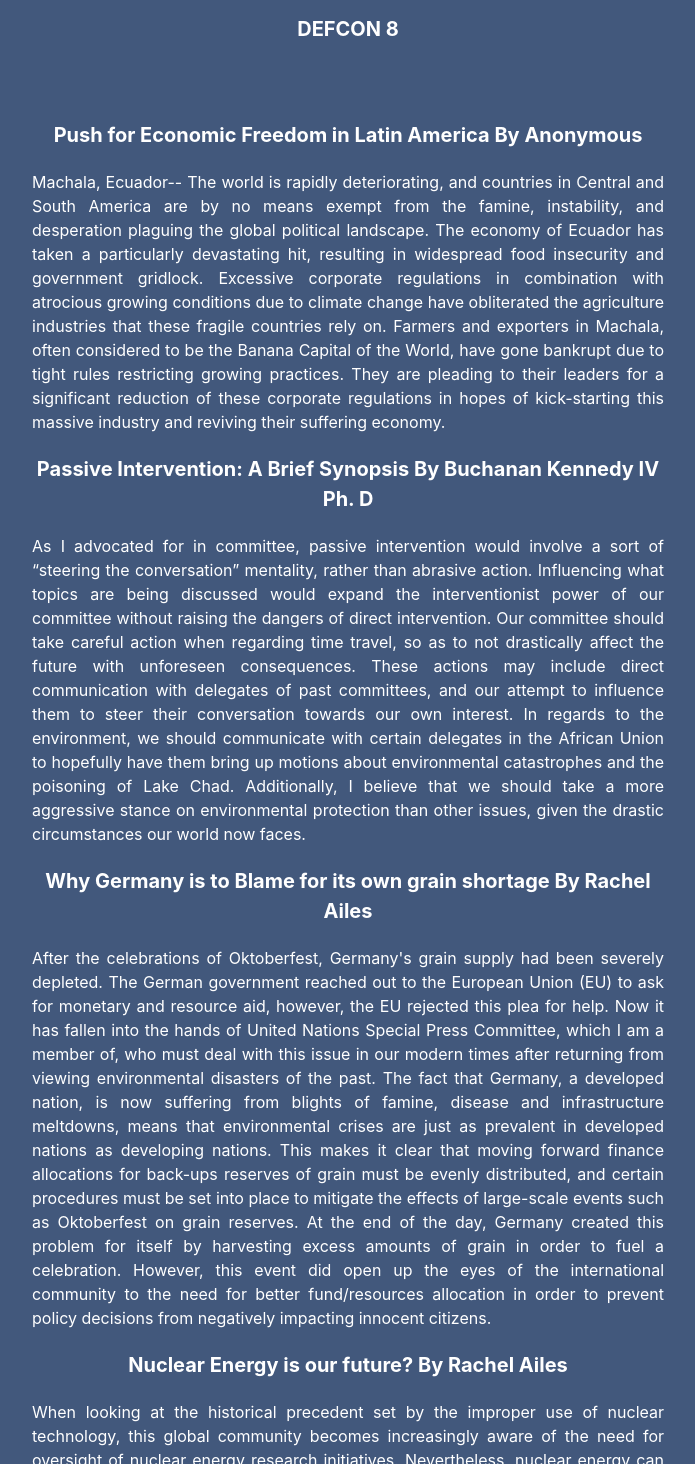
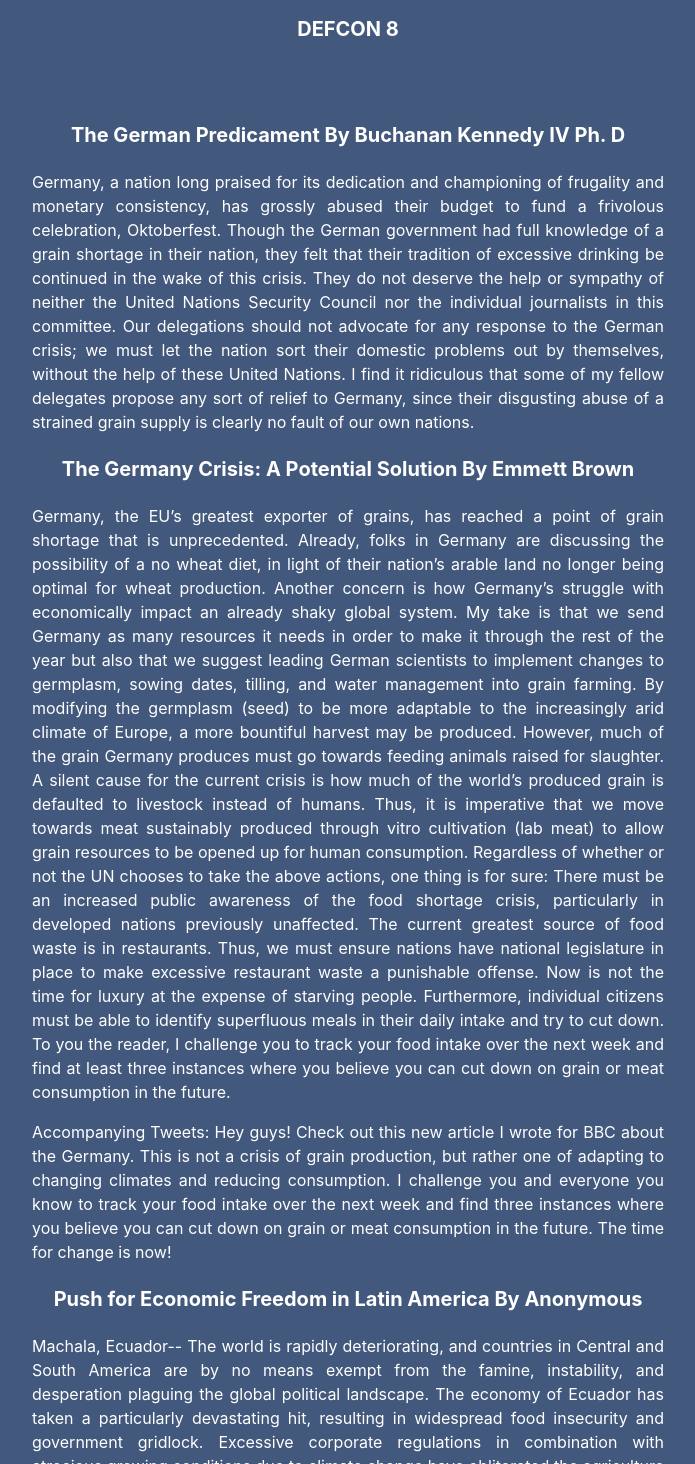
Before and after one commit to dcizmarik/E7TimeCapsule, a plain HTML site: page index.html in a window 1280 px wide. Shown: the part 271-1735 px from the top of the page, without its empty margins (292-987 px from the left). Drawn offline with Linux system fonts and the light colour scheme.

Commit message:
pushing updates

```diff
--- a/index.html
+++ b/index.html
@@ -25,6 +25,32 @@
         <div id="spacer"></div>
 
         <div id="essay-content" class="center" width="100%">
+
+            <h3>The German Predicament
+ By Buchanan Kennedy IV Ph. D</h3>
+            <p>Germany, a nation long praised for its dedication and championing of frugality and monetary consistency, has grossly abused their budget to fund a frivolous celebration, Oktoberfest. Though the German government had full knowledge of a grain shortage in their nation, they felt that their tradition of excessive drinking be continued in the wake of this crisis. They do not deserve the help or sympathy of neither the United Nations Security Council nor the individual journalists in this committee. Our delegations should not advocate for any response to the German crisis; we must let the nation sort their domestic problems out by themselves, without the help of these United Nations. I find it ridiculous that some of my fellow delegates propose any sort of relief to Germany, since their disgusting abuse of a strained grain supply is clearly no fault of our own nations.
+</p>
+
+<h3>The Germany Crisis: A Potential Solution By
+Emmett Brown
+</h3>
+<p>Germany, the EU’s greatest exporter of grains, has reached a point of grain shortage that is unprecedented. Already, folks in Germany are discussing the possibility of a no wheat diet, in light of their nation’s arable land no longer being optimal for wheat production. Another concern is how Germany’s struggle with economically impact an already shaky global system.
+
+My take is that we send Germany as many resources it needs in order to make it through the rest of the year but also that we suggest leading German scientists to implement changes to germplasm, sowing dates, tilling, and water management into grain farming. By modifying the germplasm (seed) to be more adaptable to the increasingly arid climate of Europe, a more bountiful harvest may be produced.
+
+However, much of the grain Germany produces must go towards feeding animals raised for slaughter. A silent cause for the current crisis is how much of the world’s produced grain is defaulted to livestock instead of humans. Thus, it is imperative that we move towards meat sustainably produced through vitro cultivation (lab meat) to allow grain resources to be opened up for human consumption.
+
+Regardless of whether or not the UN chooses to take the above actions, one thing is for sure: There must be an increased public awareness of the food shortage crisis, particularly in developed nations previously unaffected. The current greatest source of food waste is in restaurants. Thus, we must ensure nations have national legislature in place to make excessive restaurant waste a punishable offense. Now is not the time for luxury at the expense of starving people. Furthermore, individual citizens must be able to identify superfluous meals in their daily intake and try to cut down. To you the reader, I challenge you to track your food intake over the next week and find at least three instances where you believe you can cut down on grain or meat consumption in the future.
+</p>
+
+<p>Accompanying Tweets:
+
+Hey guys! Check out this new article I wrote for BBC about the Germany. This is not a crisis of grain production, but rather one of adapting to changing climates and reducing consumption.
+
+I challenge you and everyone you know to track your food intake over the next week and find three instances where you believe you can cut down on grain or meat consumption in the future. The time for change is now!
+</p>
+
+
 
             <h3>Push for Economic Freedom in Latin America By Anonymous</h3>
             <p>Machala, Ecuador-- The world is rapidly deteriorating, and countries in Central and South America are by no means exempt from the famine, instability, and desperation plaguing the global political landscape. The economy of Ecuador has taken a particularly devastating hit, resulting in widespread food insecurity and government gridlock. Excessive corporate regulations in combination with atrocious growing conditions due to climate change have obliterated the agriculture industries that these fragile countries rely on. Farmers and exporters in Machala, often considered to be the Banana Capital of the World, have gone bankrupt due to tight rules restricting growing practices. They are pleading to their leaders for a significant reduction of these corporate regulations in hopes of kick-starting this massive industry and reviving their suffering economy.
```
